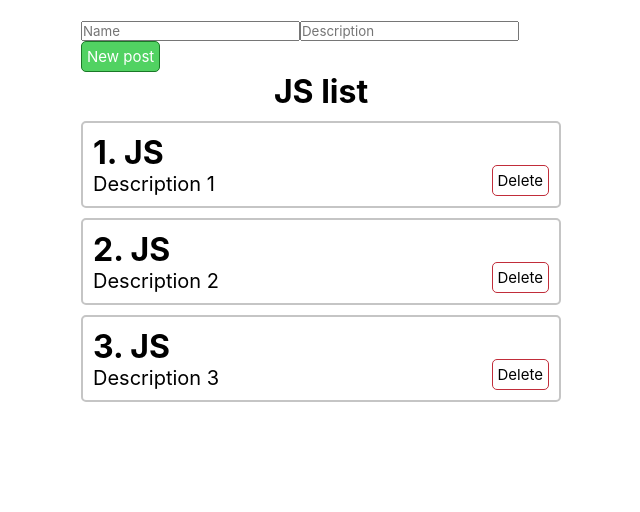
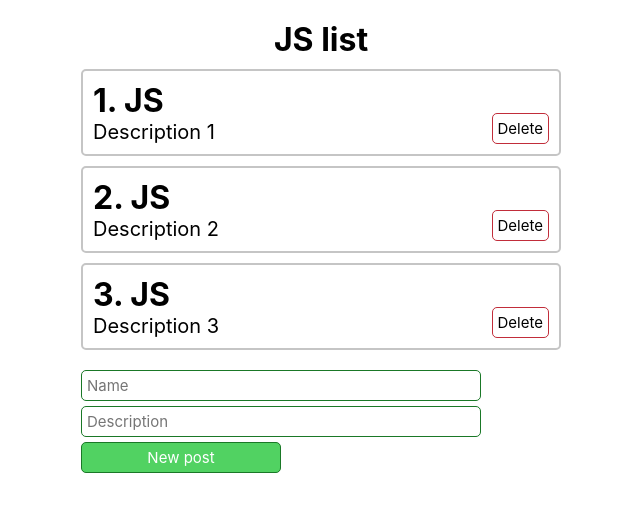
Before and after one commit to pros2s/React-posts, a React (Create React App) app: page / in a window 1280 px wide. Shown: the top 512 px of the page, without its empty margins (319-959 px from the left). Built offline with nearby package versions, Linux system fonts and the light colour scheme; the HTML template or start-up script is replaced by a standard one.

Commit message:
input styles and addition of new posts

```diff
--- a/src/App.jsx
+++ b/src/App.jsx
@@ -2,22 +2,53 @@ import React, { useState } from "react";
 
 import PostList from "./components/PostList";
 import AddNewButton from './components/UI/button/AddNewButton';
+import PostInput from "./components/UI/input/PostInput";
 
 function App() {
   const [ posts, setPosts ] = useState([
-    { id: 1, title: '1. JS', description: 'Description 1' },
-    { id: 2, title: '2. JS', description: 'Description 2' },
-    { id: 3, title: '3. JS', description: 'Description 3' }
+    { id: 1, title: 'JS', description: 'Description 1' },
+    { id: 2, title: 'JS', description: 'Description 2' },
+    { id: 3, title: 'JS', description: 'Description 3' }
   ]);
+  const [ newPosts, setNewPosts ] = useState({ title: '', description: '' });
+
+
+  const postNewPost = (e) => {
+    e.preventDefault();
+
+    const newPost = {
+      id: Date.now(),
+      title: newPosts.title,
+      description: newPosts.description
+    }
+
+    setPosts([ ...posts, newPost ]);
+    setNewPosts({ title: '', description: '' });
+  }
+
 
   return (
     <div className="container">
-      <form>
-        <input type="text" placeholder="Name"/>
-        <input type="text" placeholder="Description"/>
-        <AddNewButton>New post</AddNewButton>
+      <PostList posts={ posts } title='JS list'/>
+      <form style={{
+        'display': 'flex',
+        'flexDirection': 'column',
+        'marginTop': '20px',
+        'maxWidth': '400px'
+      }}>
+        <PostInput
+          value={ newPosts.title }
+          onChange={ (event) => setNewPosts({ ...newPosts, title: event.target.value }) }
+          type="text"
+          placeholder="Name"/>
+
+        <PostInput
+          value={ newPosts.description }
+          onChange={ (event) => setNewPosts({ ...newPosts, description: event.target.value }) }
+          type="text"
+          placeholder="Description"/>
+        <AddNewButton onClick={ postNewPost }>New post</AddNewButton>
       </form>
-      <PostList posts={ posts } title='JS list'/>
     </div>
   );
 }
--- a/src/components/PostItem.jsx
+++ b/src/components/PostItem.jsx
@@ -3,13 +3,13 @@ import DeleteButton from "./UI/button/DeleteButton";
 
 import './styles.css';
 
-const PostItem = ({ post }) => {
+const PostItem = ({ post, number }) => {
   const { title, description } = post;
 
   return (
     <div className="post__item">
       <div className="post__left">
-        <h1 className="post__title">{ title }</h1>
+        <h1 className="post__title">{ number }. { title }</h1>
         <p className="post__description">{ description }</p>
       </div>
 
--- a/src/components/PostList.jsx
+++ b/src/components/PostList.jsx
@@ -8,7 +8,7 @@ const PostList = ({ posts, title }) => {
     <div>
       <h1 style={{ 'textAlign': 'center' }}>{ title }</h1>
       <div className="post__list">
-        { posts.map((post) => <PostItem post={ post } key={ post.id }/>) }
+        { posts.map((post, i) => <PostItem number={ i + 1 } post={ post } key={ post.id }/>) }
       </div>
     </div>
   )
--- a/src/components/UI/button/AddNewButton.module.css
+++ b/src/components/UI/button/AddNewButton.module.css
@@ -1,5 +1,6 @@
 .post__new {
   padding: 5px;
+  max-width: 200px;
 
   font-size: 15px;
   color: #fff;
--- /dev/null
+++ b/src/components/UI/input/PostInput.jsx
@@ -0,0 +1,12 @@
+import React from "react";
+import classes from './PostInput.module.css';
+
+const PostInput = ({ children, ...props }) => {
+  return (
+    <input className={ classes.post__input } { ...props }>
+      { children }
+    </input>
+  )
+}
+
+export default PostInput;
--- /dev/null
+++ b/src/components/UI/input/PostInput.module.css
@@ -0,0 +1,9 @@
+.post__input {
+  padding: 5px;
+  margin-bottom: 5px;
+
+  font-size: 15px;
+
+  border-radius: 5px;
+  border: 1px solid #1a7827;
+}
```
